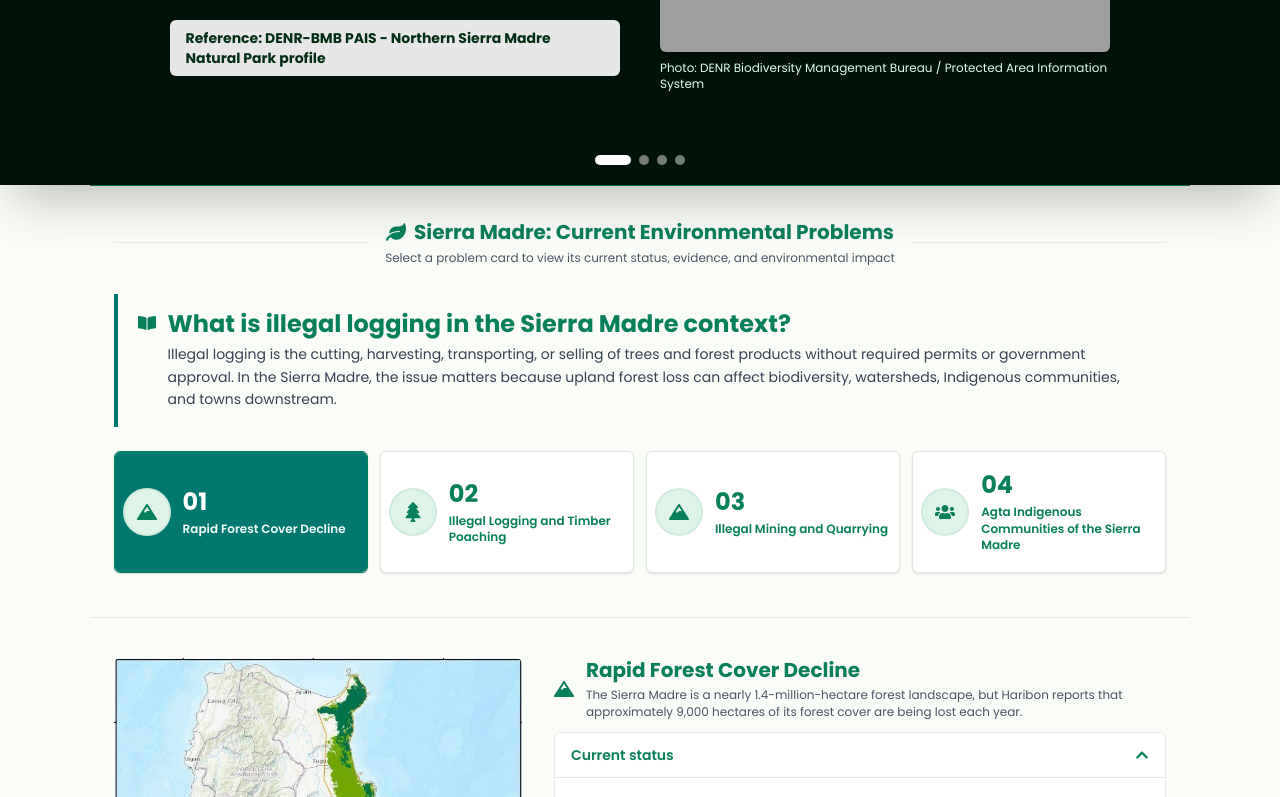
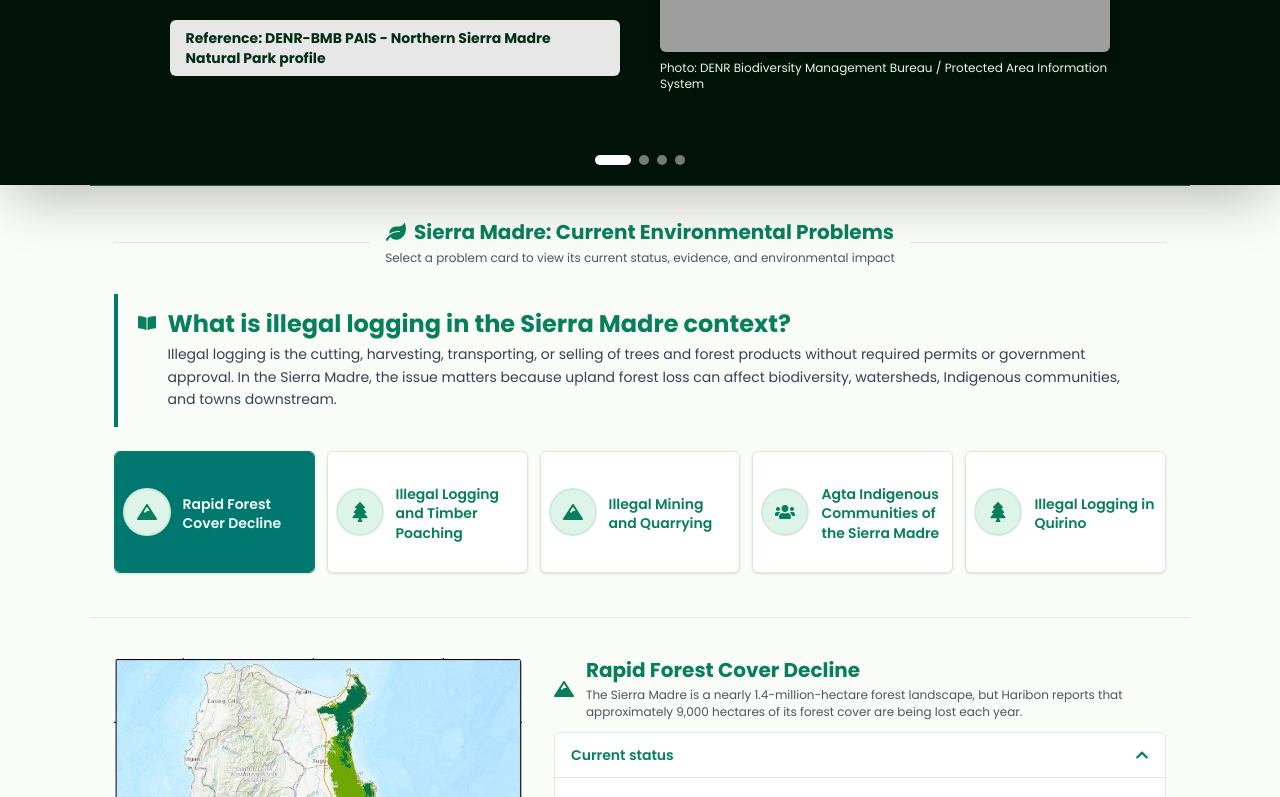
Before and after one commit to reynan1/bantay_gubat, a React (Vite) app: page / in a window 1280 px wide. Shown: the part 411-1208 px from the top of the page. Built offline with nearby package versions, Linux system fonts and the light colour scheme; grey boxes are pictures that could not be loaded.

Commit message:
addiantional slide for current status of sierra madre

```diff
--- a/src/pages/Home.tsx
+++ b/src/pages/Home.tsx
@@ -20,6 +20,7 @@ const sierraMadreImages = {
   rainforest: "https://encrypted-tbn0.gstatic.com/images?q=tbn:ANd9GcQr5T5QNaqGHTAxHHZ09wWb94-8ZQHQdHbLlK8Q5DJTcLZpqGAe8mFq8B8&s=10",
   deforestation: "https://encrypted-tbn0.gstatic.com/images?q=tbn:ANd9GcTRo2a5GlANnu430iyCGx1CY_6Femmu6QO8XPufrZ1Ai_CHLSf41PA22fNT&s=10",
   seizedLogs: "https://newsinfo.inquirer.net/files/2018/07/12yoyong.jpg",
+  quirinoForest: "https://newsinfo.inquirer.net/files/2013/01/logging.jpg"
 };
 
 function Home() {
@@ -104,6 +105,30 @@ function Home() {
       reference: "Limits to Indigenous Participation: The Agta and the Northern Sierra Madre Natural Park",
       referenceUrl: "https://pmc.ncbi.nlm.nih.gov/articles/PMC4194021/",
     },
+    {
+    value: "05",
+    title: "Illegal Logging in Quirino",
+    label: "Forest protection",
+    icon: FaTree,
+    image: sierraMadreImages.quirinoForest,
+    imageAlt:
+      "Illegally cut lumber associated with illegal logging operations in Quirino",
+    photoSource:
+      "Melvin Gascon / Inquirer Northern Luzon / Illegal logging report in Quirino",
+
+    summary:
+      "A 2013 Inquirer report documented persistent illegal logging in Quirino, including timber reportedly taken from the forests of Nagtipunan and Maddela and transported through local rivers and roads.",
+
+    details: [
+      "In 2013 Illegal logging was a serious problem in Maddela and Nagtipunan, Quirino, within Cagayan Valley region II. DENR officer Alfredo Almueda was killed while guarding a checkpoint in Maddela against the transport of illegally cut timber. Timber was reportedly transported from forests through the Casecnan River toward Villa Sur.",
+      "In 2025–2026 Illegal logging remains an environmental concern in Maddela, Nagtipunan, and Diffun, Quirino. Recent operations documented illegal logging incidents, including arrests and confiscation of illegally cut timber and chainsaws. Government authorities continue monitoring forests and conducting enforcement operations",
+     ],
+    reference:
+      "Inquirer - Is Quirino's drive on illegal logging worth dying for?",
+
+    referenceUrl:
+      "https://newsinfo.inquirer.net/349257/is-quirinos-drive-on-illegal-logging-worth-dying-for",
+}
   ];
 
   const selected = statusCards[selectedStatus];
@@ -202,7 +227,7 @@ function Home() {
           </div>
         </div>
 
-        <div className="grid grid-cols-1 gap-3 !px-3 !py-5 sm:grid-cols-2 sm:!px-6 sm:!py-6 lg:grid-cols-4">
+        <div className="grid grid-cols-1 gap-3 !px-3 !py-5 sm:grid-cols-2 sm:!px-6 sm:!py-6 lg:grid-cols-5">
           {statusCards.map((status, index) => (
             <button
               key={status.title}
@@ -220,8 +245,8 @@ function Home() {
                   <status.icon aria-hidden="true" />
                 </span>
                 <div className="!min-w-0">
-                  <span className="block text-2xl font-bold leading-tight">{status.value}</span>
-                  <span className="!mt-1 block text-xs font-semibold leading-snug">{status.title}</span>
+           {/*        <span className="block text-2xl font-bold leading-tight">{status.value}</span> */}
+                  <span className="!mt-1 block text-sm font-semibold leading-snug">{status.title}</span>
                 </div>
               </div>
 {/*               <div className="forest-selector-panel !mt-2 w-full flex-1 rounded-bl-md rounded-br-md !py-3 !px-4 transition-colors">
```
